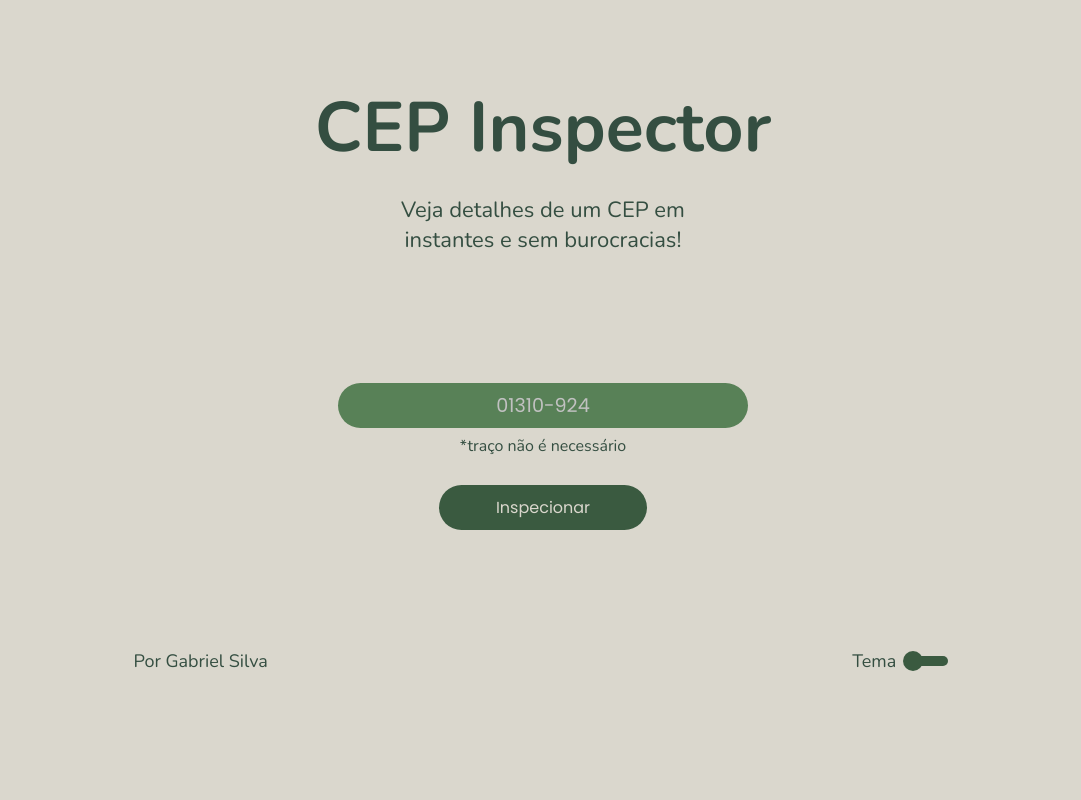
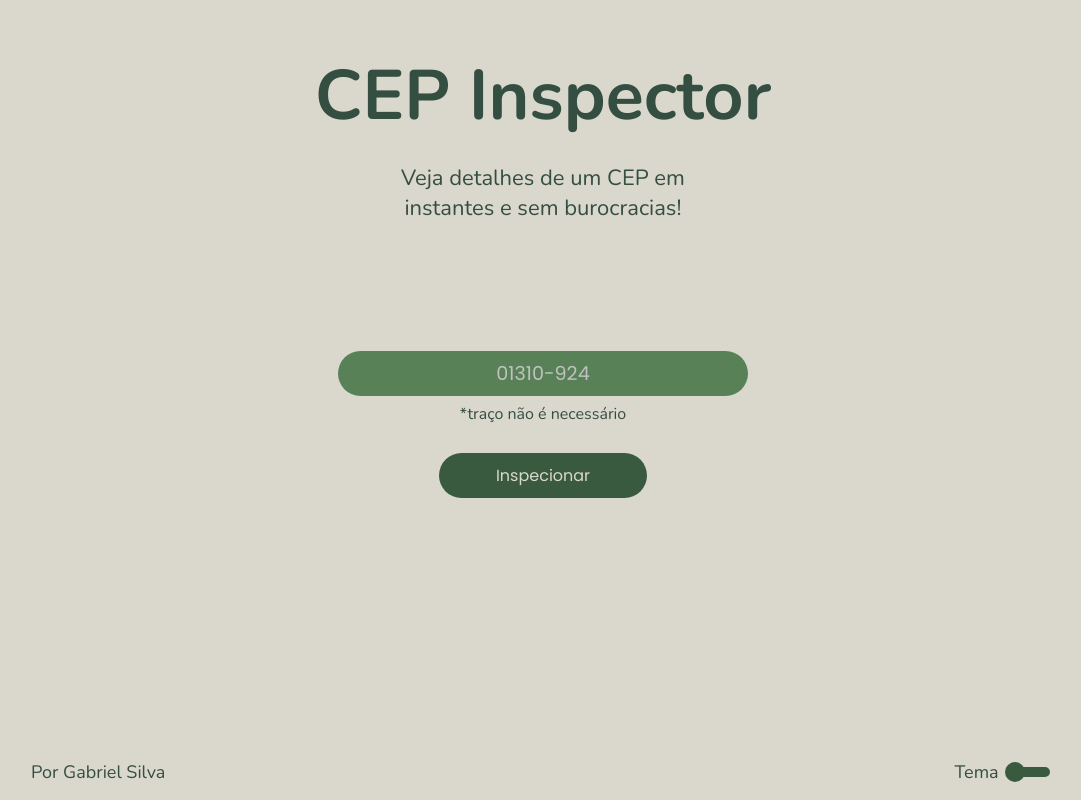
Before and after one commit to devzgabriel/CEP-Inspector, a React (Create React App) app: page / in a window 1280 px wide. Shown: the whole page, without its empty margins (97-1178 px from the left). Built offline with nearby package versions, Linux system fonts and the light colour scheme.

Commit message:
layout fix

```diff
--- a/src/styles/global.ts
+++ b/src/styles/global.ts
@@ -26,6 +26,9 @@ export const Text = styled.span<TextInterface>`
         return css`
           font-weight: bold;
           font-size: 70px;
+          @media (max-width: 580px) {
+            font-size: 50px;
+          }
         `;
       case "semi-title":
         return css`
@@ -33,7 +36,7 @@ export const Text = styled.span<TextInterface>`
           margin-top: 1.2rem;
           font-weight: 400;
           font-size: 22px;
-          @media (max-width: 1100px) {
+          @media (max-width: 720px) {
             width: 90%;
           }
         `;
@@ -104,7 +107,7 @@ export const ExampleDiv = styled.div`
 
 export const MainDiv = styled(ExampleDiv)`
   width: 80%;
-  margin: 5rem auto;
+  margin: 3rem auto;
   flex-direction: column;
   text-align: center;
   @media (max-width: 580px) {
@@ -113,6 +116,8 @@ export const MainDiv = styled(ExampleDiv)`
 `;
 
 export const Footer = styled.footer`
+  position: absolute;
+  bottom: 1rem;
   width: 80%;
   display: flex;
   flex-direction: row;
--- a/src/styles/landing.ts
+++ b/src/styles/landing.ts
@@ -17,7 +17,7 @@ export const Form = styled.form`
   align-items: center;
   justify-content: space-between;
   border-radius: 30px;
-  margin: 8rem auto 7.4rem;
+  margin: 8rem auto 5rem;
   @media (max-width: 900px) {
     width: 90%;
   }
```
